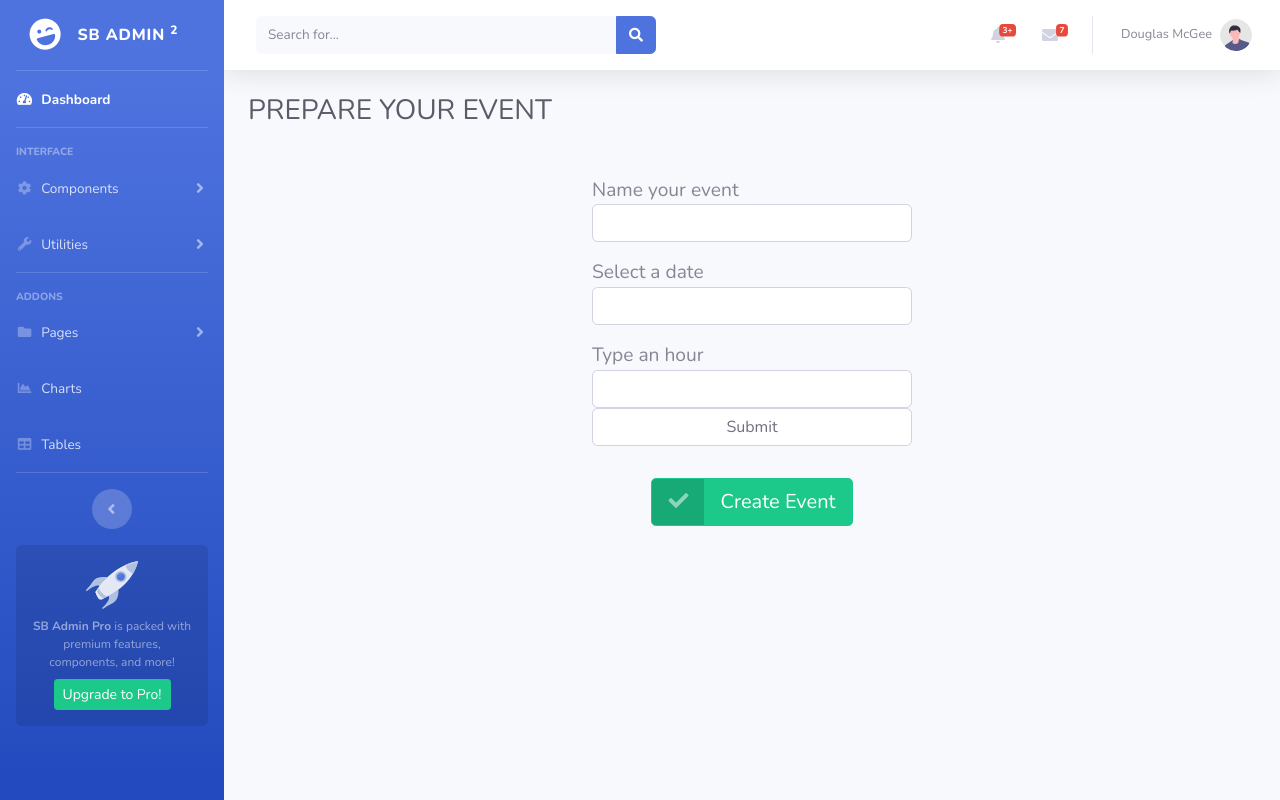
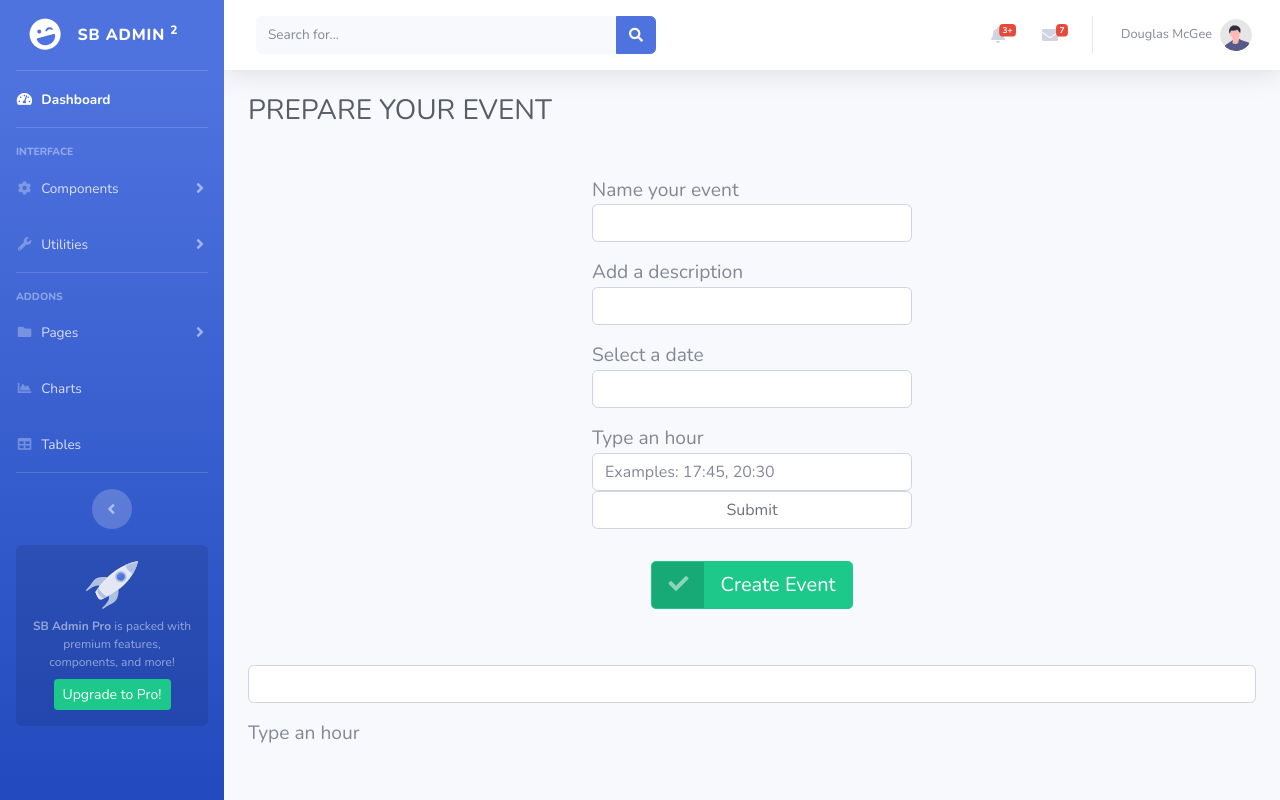
Before and after one commit to scyruz3/BioRhythm, a Flask app: template biorhythm/templates/createEvent.html in a window 1280 px wide. Run offline with Flask 2, Linux system fonts and the light colour scheme; the template is opened without the code that fills it, so the values that code supplies are empty; some libraries are stand-ins or nearby versions.

Commit message:
hot fix for time form

```diff
--- a/biorhythm/templates/createEvent.html
+++ b/biorhythm/templates/createEvent.html
@@ -363,11 +363,17 @@
           <p />
 
           <form action="/newEvent" method="POST">
-            <!-- Name INput -->
             <div class="row align-items-center justify-content-center">
               <div class="col-lg-4 m-4">
+
+                <!-- Name Input -->
                 <p class="text-lg mb-0">Name your event</p>
-                <input type="text" class="form-control" name="title" />
+                <input type="text" class="form-control" name="title" autocomplete="off" />
+                <p />
+
+                <!-- Event Description -->
+                <p class="text-lg mb-0">Add a description</p>
+                <input type="text" class="form-control" name="description" autocomplete="off" />
                 <p />
 
                 <!-- Date Picker -->
@@ -376,13 +382,15 @@
                 {{ super() }}
                 {{ datepicker.loader() }} {# to load jQuery-ui #}
                 {{ datepicker.picker(id=".dp") }}
-                {% endblock %}
-                <input type="text" class="form-control dp" name="eDate" />
+
+                <input type="text" class="form-control dp" name="eDate" autocomplete="off" />
                 <p />
 
                 <!-- Event Hour-->
                 <p class="text-lg mb-0">Type an hour</p>
-                <input type="text" class="form-control" name="et" />
+                {% endblock %}
+                <input type="text" class="form-control" placeholder="Examples: 17:45, 20:30" name="etime"
+                  autocomplete="off" />
                 <p />
 
                 <!--Create Event Button-->
--- a/biorhythm/views/createEventView.py
+++ b/biorhythm/views/createEventView.py
@@ -10,14 +10,15 @@ def get_newEvent():
         newEvent = {
                 'creator': '622d0e529523a13ef2ad42f8',
                 'title': request.form['title'],
-                'description': 'This is the description',
+                'description': request.form['description'],
                 'biorhythmType': biorhythmManager.getBioRhythmTypeForEvent('622d0e529523a13ef2ad42f8', request.form['eDate']),
                 'confirmedUsers': [],
                 'eventDate': request.form['eDate'],
+                'eventTime': request.form['etime'],
                 'invitedUsers': []
             }
 
-        eventManager.postEvent(newEvent, '20:35')
+        eventManager.postEvent(newEvent)
 
     return render_template(
         "createEvent.html",
```
